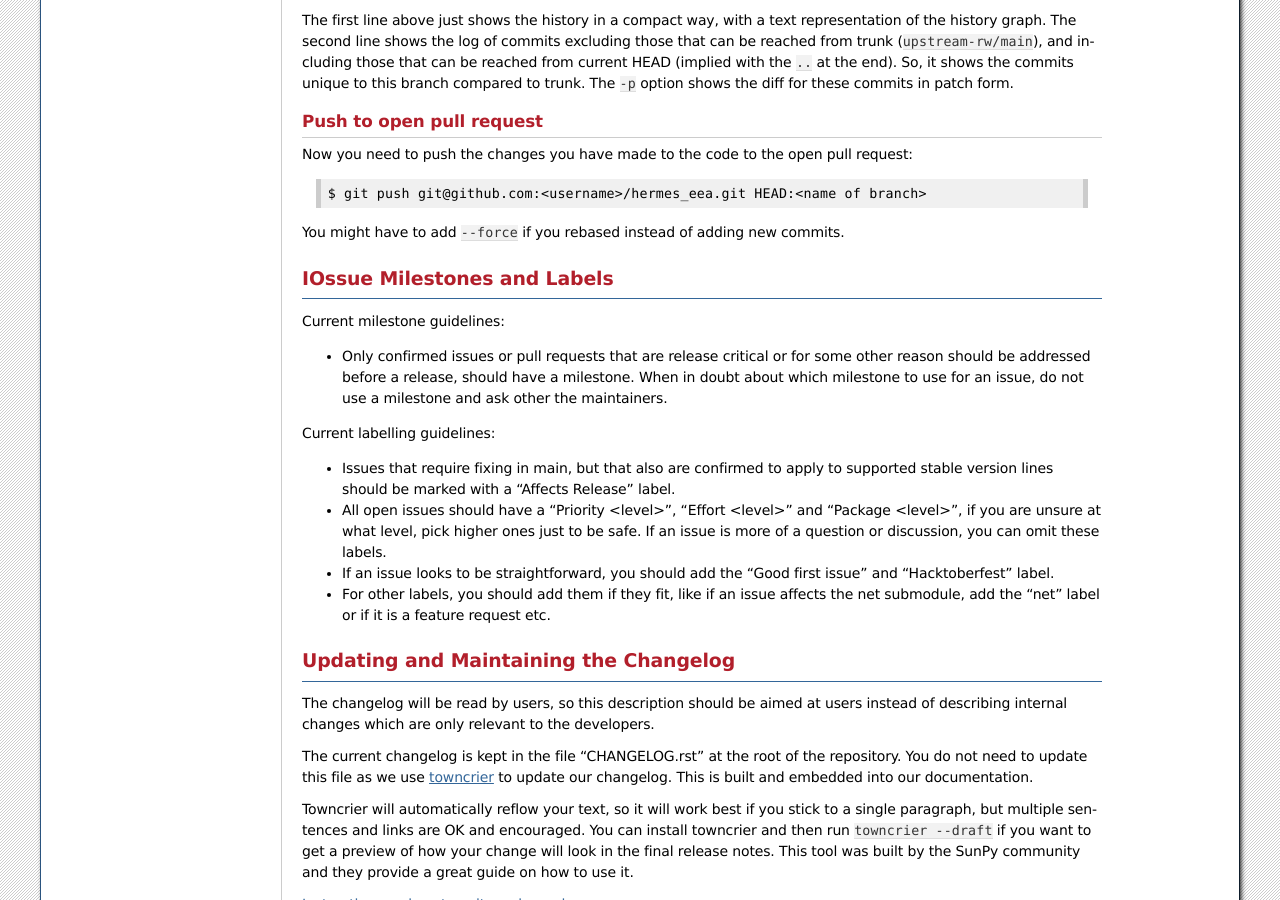
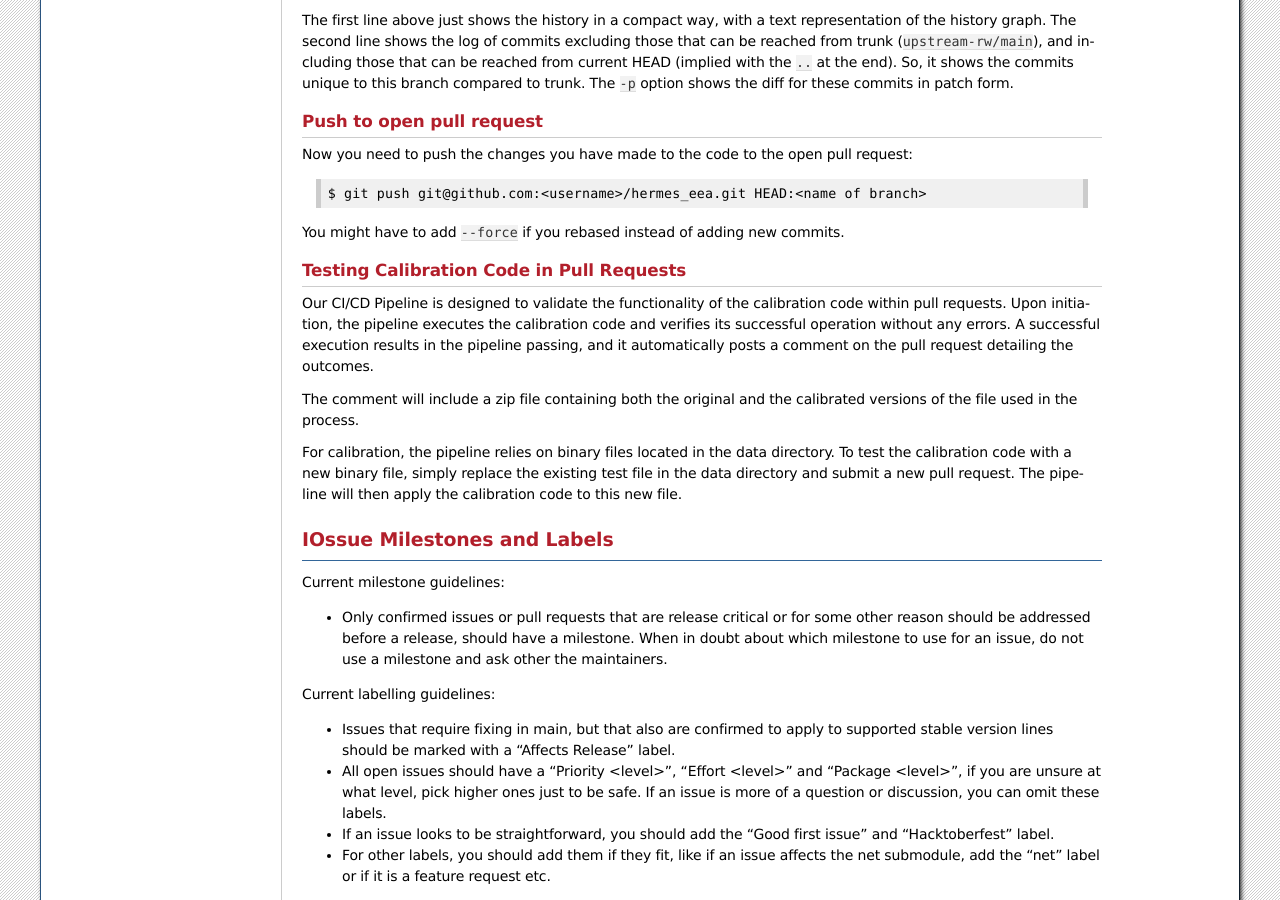
Before and after one commit to HERMES-SOC/hermes_eea, a Sphinx documentation site: the page built from docs/dev-guide/maintainer_workflow.rst, in a window 1280 px wide and 900 px high, scrolled down 1742 px. Built offline with Sphinx 7.4.7, drawn with Linux system fonts in a browser that asks for light colours; the version number could not be read and is left out; some of the changed text lies outside the part shown.

Commit message:
Add how to use Calibration Workflow information section

```diff
--- a/docs/dev-guide/maintainer_workflow.rst
+++ b/docs/dev-guide/maintainer_workflow.rst
@@ -103,6 +103,14 @@ Now you need to push the changes you have made to the code to the open pull requ
 
 You might have to add ``--force`` if you rebased instead of adding new commits.
 
+Testing Calibration Code in Pull Requests
+------------------------------------------
+Our CI/CD Pipeline is designed to validate the functionality of the calibration code within pull requests. Upon initiation, the pipeline executes the calibration code and verifies its successful operation without any errors. A successful execution results in the pipeline passing, and it automatically posts a comment on the pull request detailing the outcomes.
+
+The comment will include a zip file containing both the original and the calibrated versions of the file used in the process.
+
+For calibration, the pipeline relies on binary files located in the data directory. To test the calibration code with a new binary file, simply replace the existing test file in the data directory and submit a new pull request. The pipeline will then apply the calibration code to this new file.
+
 IOssue Milestones and Labels
 ============================
 
```
Also changed, not shown: README.rst (+9 -0 lines).
